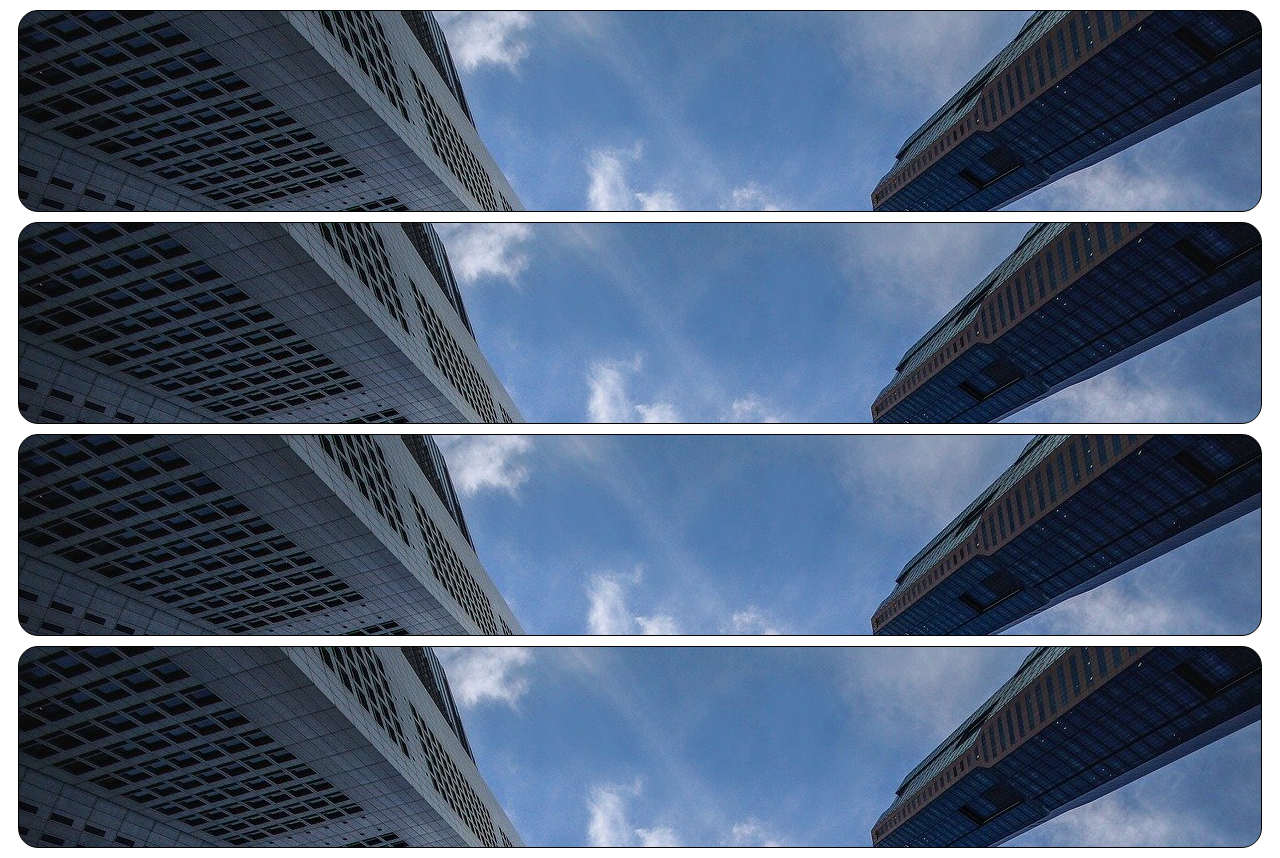
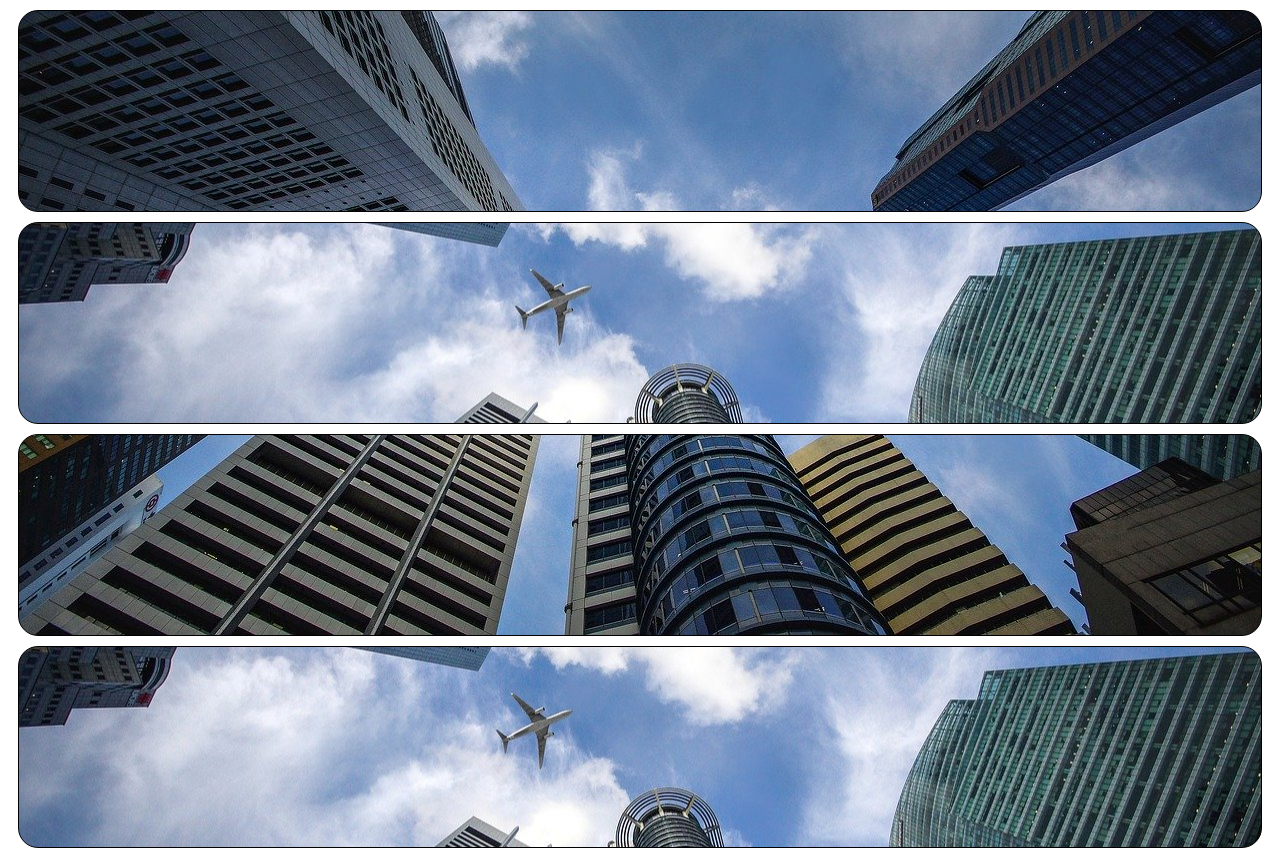
Before and after one commit to Ooliveiradev/html-css, a plain HTML site: page CSS/ex022/fundo003.html in a window 1280 px wide. Drawn offline with Linux system fonts and the light colour scheme.

Commit message:
Update fundo003.html

```diff
--- a/CSS/ex022/fundo003.html
+++ b/CSS/ex022/fundo003.html
@@ -14,7 +14,19 @@
         }
 
         div#q1 {
+            background-position: left top;
+        }
 
+        div#q2 {
+            background-position: left center;
+        }
+
+        div#q3 {
+            background-position: right bottom;
+        }
+
+        div#q4 {
+            background-position: center center;
         }
     </style>
 </head>
```
